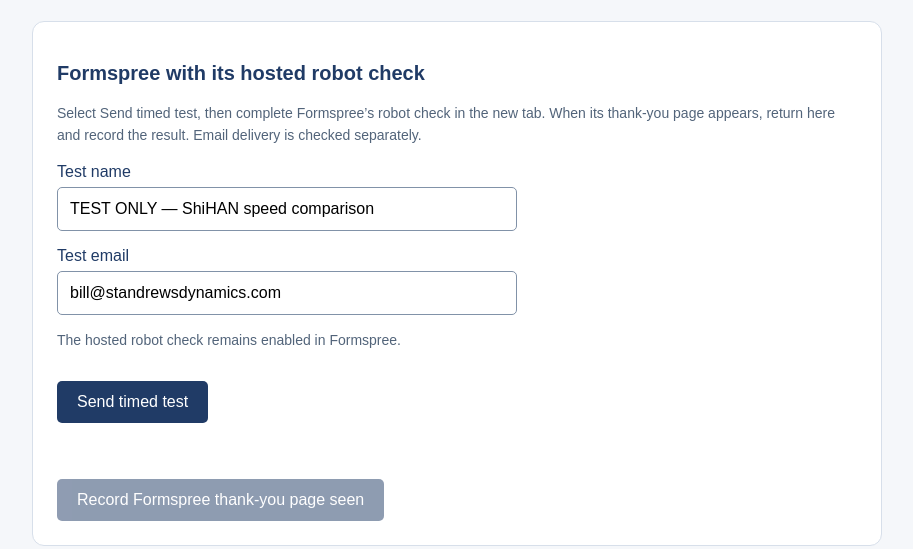
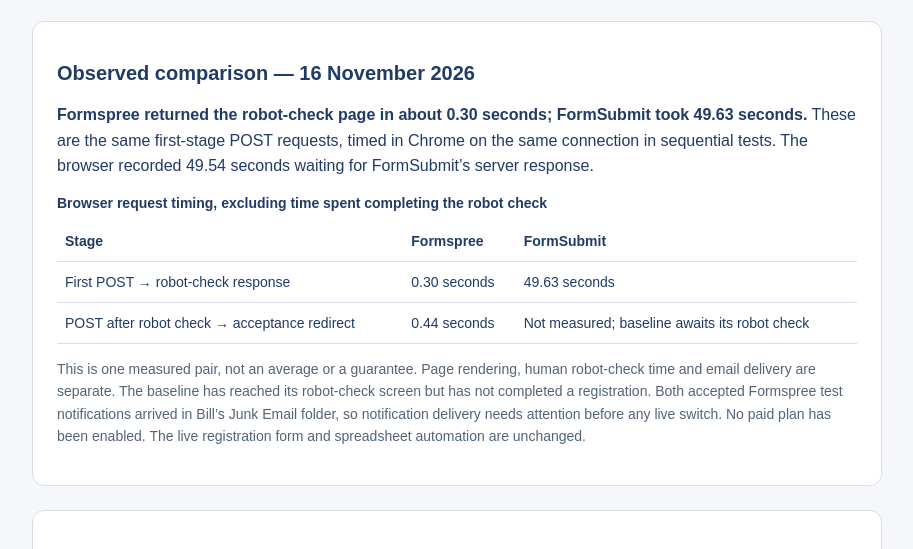
Before and after one commit to billmckinley-stad/shihan-putting-website, a plain HTML site: page registration-speed-test.html in a window 1280 px wide. Shown: the part 190-739 px from the top of the page, without its empty margins (183-1096 px from the left). Drawn offline with Linux system fonts and the light colour scheme.

Commit message:
Record measured first-stage registration comparison on isolated test page

```diff
--- a/registration-speed-test.html
+++ b/registration-speed-test.html
@@ -13,6 +13,12 @@
 <p class="flag">TEST PAGE — not the live registration form</p>
 <h1>ShiHAN registration speed comparison</h1>
 <p>Only use the clearly labelled test details below. The production website, email notifications and registration spreadsheet are unchanged.</p>
+<section aria-labelledby="observed-heading">
+<h2 id="observed-heading">Observed comparison — 16 November 2026</h2>
+<p><strong>Formspree returned the robot-check page in about 0.30 seconds; FormSubmit took 49.63 seconds.</strong> These are the same first-stage POST requests, timed in Chrome on the same connection in sequential tests. The browser recorded 49.54 seconds waiting for FormSubmit’s server response.</p>
+<div class="scroll"><table><caption>Browser request timing, excluding time spent completing the robot check</caption><thead><tr><th>Stage</th><th>Formspree</th><th>FormSubmit</th></tr></thead><tbody><tr><td>First POST → robot-check response</td><td>0.30 seconds</td><td>49.63 seconds</td></tr><tr><td>POST after robot check → acceptance redirect</td><td>0.44 seconds</td><td>Not measured; baseline awaits its robot check</td></tr></tbody></table></div>
+<p class="note">This is one measured pair, not an average or a guarantee. Page rendering, human robot-check time and email delivery are separate. The baseline has reached its robot-check screen but has not completed a registration. Both accepted Formspree test notifications arrived in Bill’s Junk Email folder, so notification delivery needs attention before any live switch. No paid plan has been enabled. The live registration form and spreadsheet automation are unchanged.</p>
+</section>
 <section aria-labelledby="formspree-heading">
 <h2 id="formspree-heading">Formspree with its hosted robot check</h2>
 <p class="note">Select Send timed test, then complete Formspree’s robot check in the new tab. When its thank-you page appears, return here and record the result. Email delivery is checked separately.</p>
```
